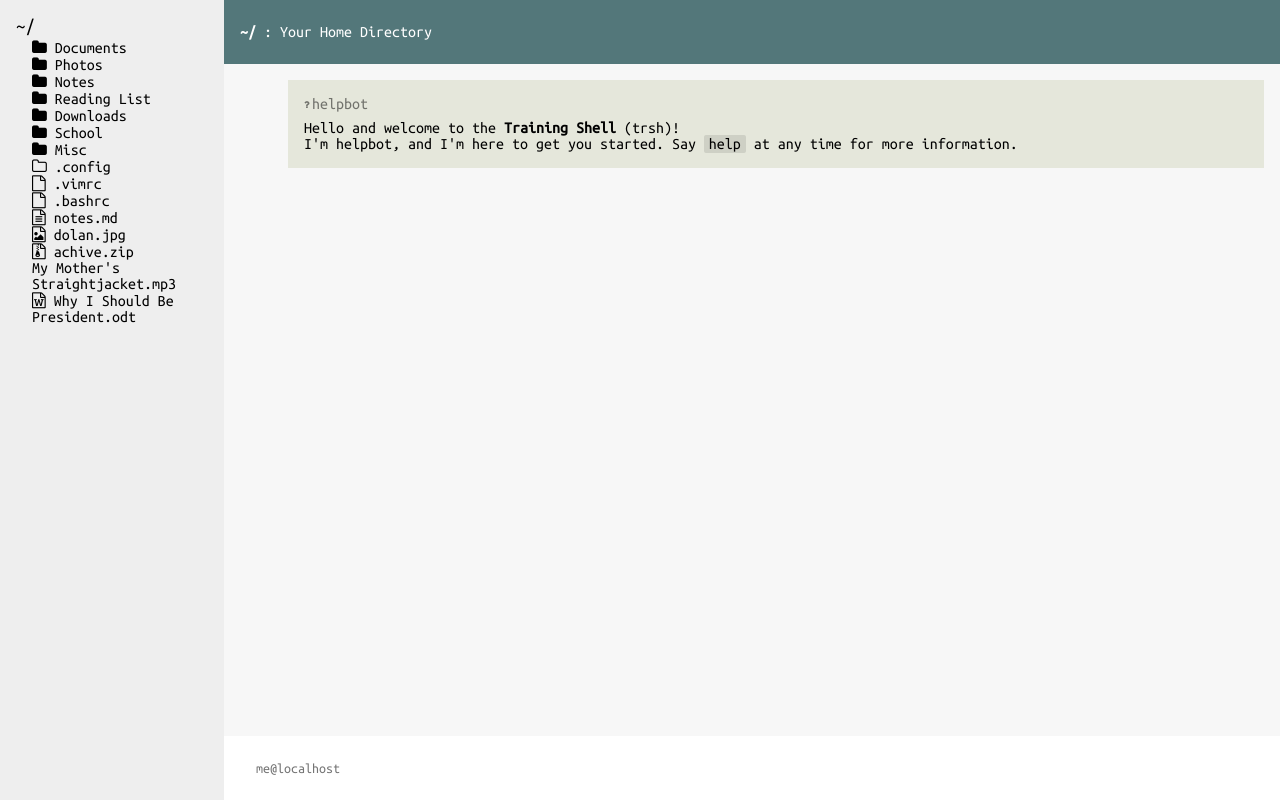
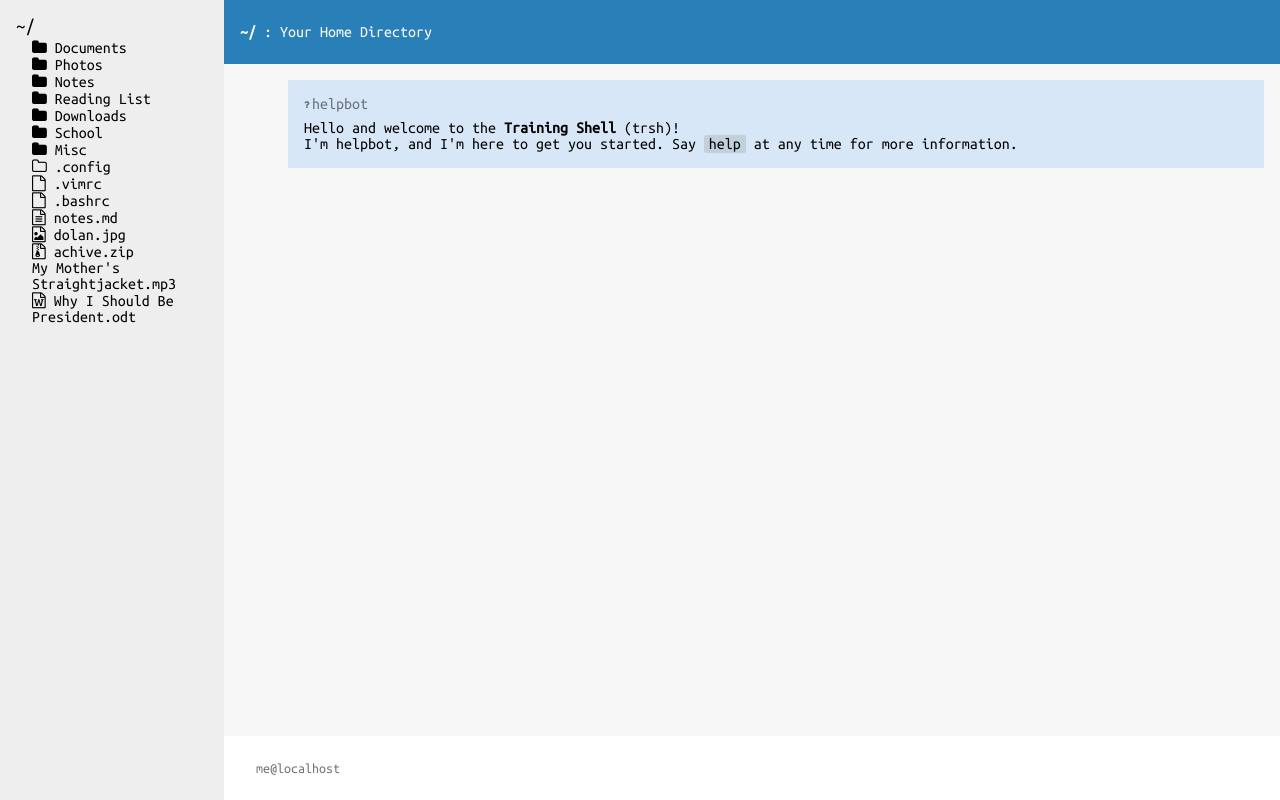
Before and after one commit to Adjective-Object/simple-term-mockup, a website: page index.html in a window 1280 px wide. Drawn offline with Linux system fonts and the light colour scheme.

Commit message:
changed dominant colour scheme to blue/red instead of green/red in order to address concerns with colourblindness

```diff
--- a/term.scss
+++ b/term.scss
@@ -93,7 +93,7 @@ a{
   font-size: $gu*0.5;
 
 
-  background-color: #53777A;
+  background-color: #2980B9;
   color: #FFFFFF;
 
   z-index:5;
@@ -167,7 +167,7 @@ a{
     }
 
     &[data-sender='helpbot'] {
-      background-color:#e5e7db;
+      background-color:#D8E7F7;
     }
 
     &[data-sender='me@localhost'] {
--- a/term_fkscss.css
+++ b/term_fkscss.css
@@ -15,7 +15,7 @@
 .message[data-sender='me@localhost'][data-rc='0']:after {
 	content: "\f00c" !important;
 	font-family: "FontAwesome";
-	color: #8A9B0F;
+	color: #3498DB;
 	opacity:0.5 !important;
 }
 
```
Also changed, not shown: term.css.
